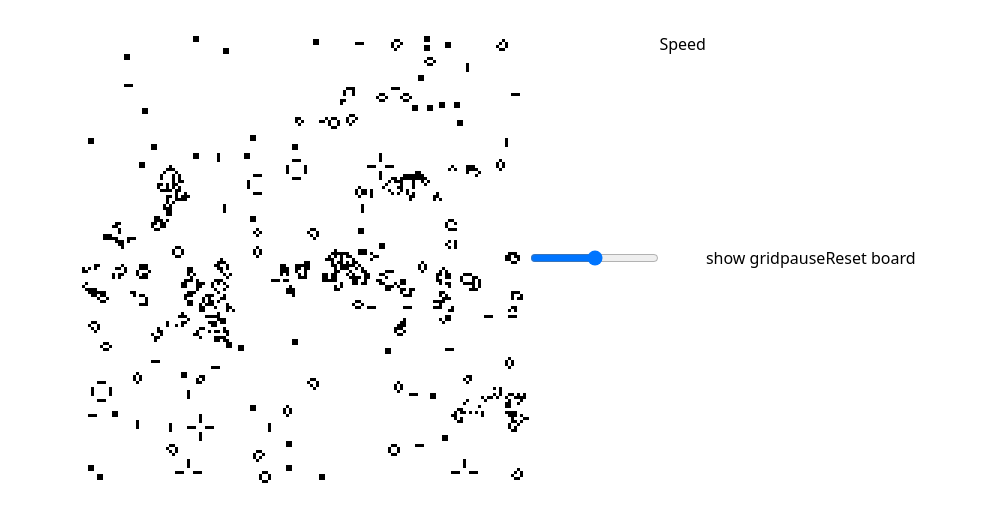
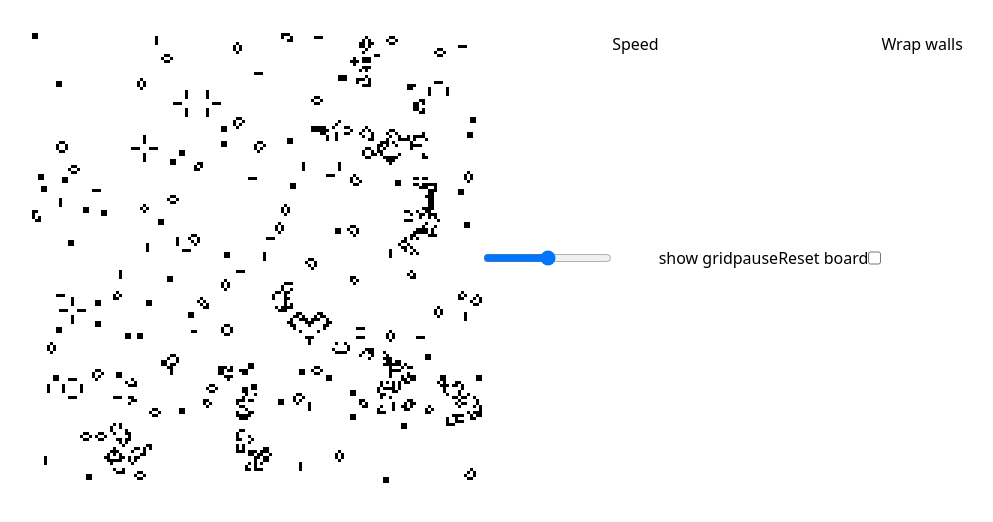
Before and after one commit to ewj1/game-of-life, a React (Vite) app: page / in a window 1280 px wide. Shown: the top 522 px of the page, without its empty margins (143-1136 px from the left). Built offline with nearby package versions, Linux system fonts and the light colour scheme.

Commit message:
implemented wrapWalls

```diff
--- a/src/components/Controls.jsx
+++ b/src/components/Controls.jsx
@@ -5,6 +5,7 @@ export function Controls({
   setShowGrid,
   setSpeed,
   resetBoard,
+  handleWrapChange,
 }) {
   const MIN_DELAY = 30;
   const MAX_DELAY = 500;
@@ -40,6 +41,12 @@ export function Controls({
       >
         Reset board
       </button>
+      <input
+        id="wrapWalls"
+        type="checkbox"
+        onChange={() => handleWrapChange()}
+      />
+      <label htmlFor="wrapWalls">Wrap walls</label>
     </>
   );
 }
--- a/src/components/GameOfLife.jsx
+++ b/src/components/GameOfLife.jsx
@@ -19,6 +19,7 @@ export function GameOfLife() {
   const [isRunning, setIsRunning] = useState(true);
   const [showGrid, setShowGrid] = useState(false);
   const [speed, setSpeed] = useState(10);
+  const [wrapWalls, setWrapWalls] = useState(false);
 
   const numRows = 150;
   const numCols = 150;
@@ -34,19 +35,21 @@ export function GameOfLife() {
   useEffect(() => {
     updateBoardRef.current = () =>
       setBoard((draft) => {
-        for (let i = 0; i < numCols; i++) {
+        for (let i = 0; i < numRows; i++) {
           for (let j = 0; j < numCols; j++) {
-            let numNeighbors = 0;
-            for (const [x, y] of neighborPositions) {
-              if (
-                i + x > 0 &&
-                i + x < numCols &&
-                j + y > 0 &&
-                j + y < numRows
-              ) {
-                numNeighbors += board[i + x][j + y];
+            const numNeighbors = neighborPositions.reduce((count, [dx, dy]) => {
+              let ni = i + dx;
+              let nj = j + dy;
+              if (wrapWalls) {
+                ni = wrap(ni, numCols);
+                nj = wrap(nj, numRows);
               }
-            }
+              if (ni >= 0 && ni < numCols && nj >= 0 && nj < numRows) {
+                count += board[ni][nj];
+              }
+              return count;
+            }, 0);
+
             if (board[i][j] === 1) {
               if (numNeighbors > 3 || numNeighbors < 2) {
                 draft[i][j] = 0;
@@ -61,7 +64,7 @@ export function GameOfLife() {
         }
         return draft;
       });
-  }, [setBoard, board]);
+  }, [setBoard, board, wrapWalls]);
 
   useEffect(() => {
     if (!isRunning) return;
@@ -81,6 +84,14 @@ export function GameOfLife() {
     );
   }
 
+  function wrap(val, max) {
+    return (val + max) % max;
+  }
+
+  function handleWrapChange() {
+    setWrapWalls(!wrapWalls);
+  }
+
   return (
     <>
       <div className="flex justify-center">
@@ -92,6 +103,7 @@ export function GameOfLife() {
           setShowGrid={setShowGrid}
           setSpeed={setSpeed}
           resetBoard={() => setBoard(initBoardRef.current)}
+          handleWrapChange={handleWrapChange}
         />
       </div>
     </>
```
